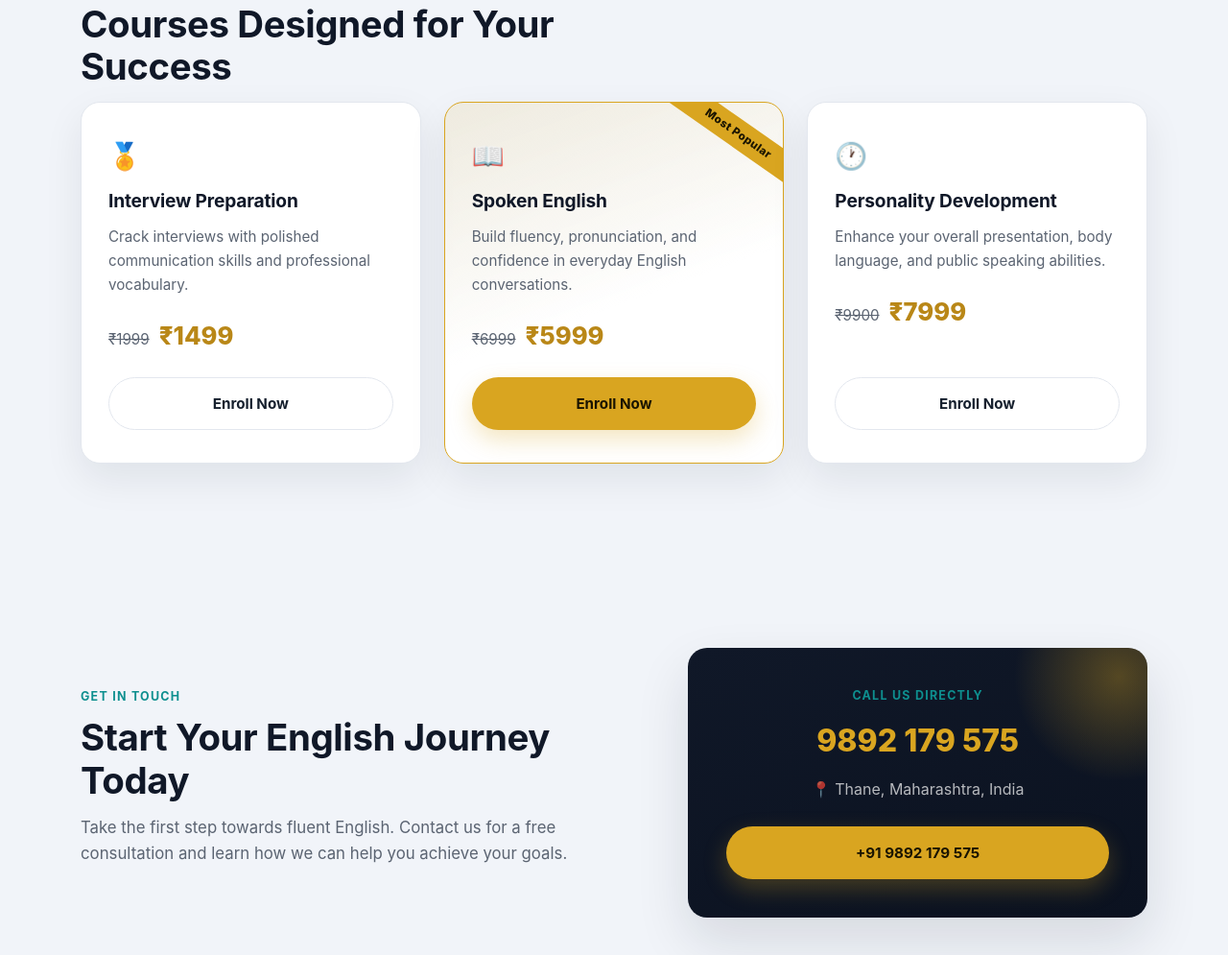
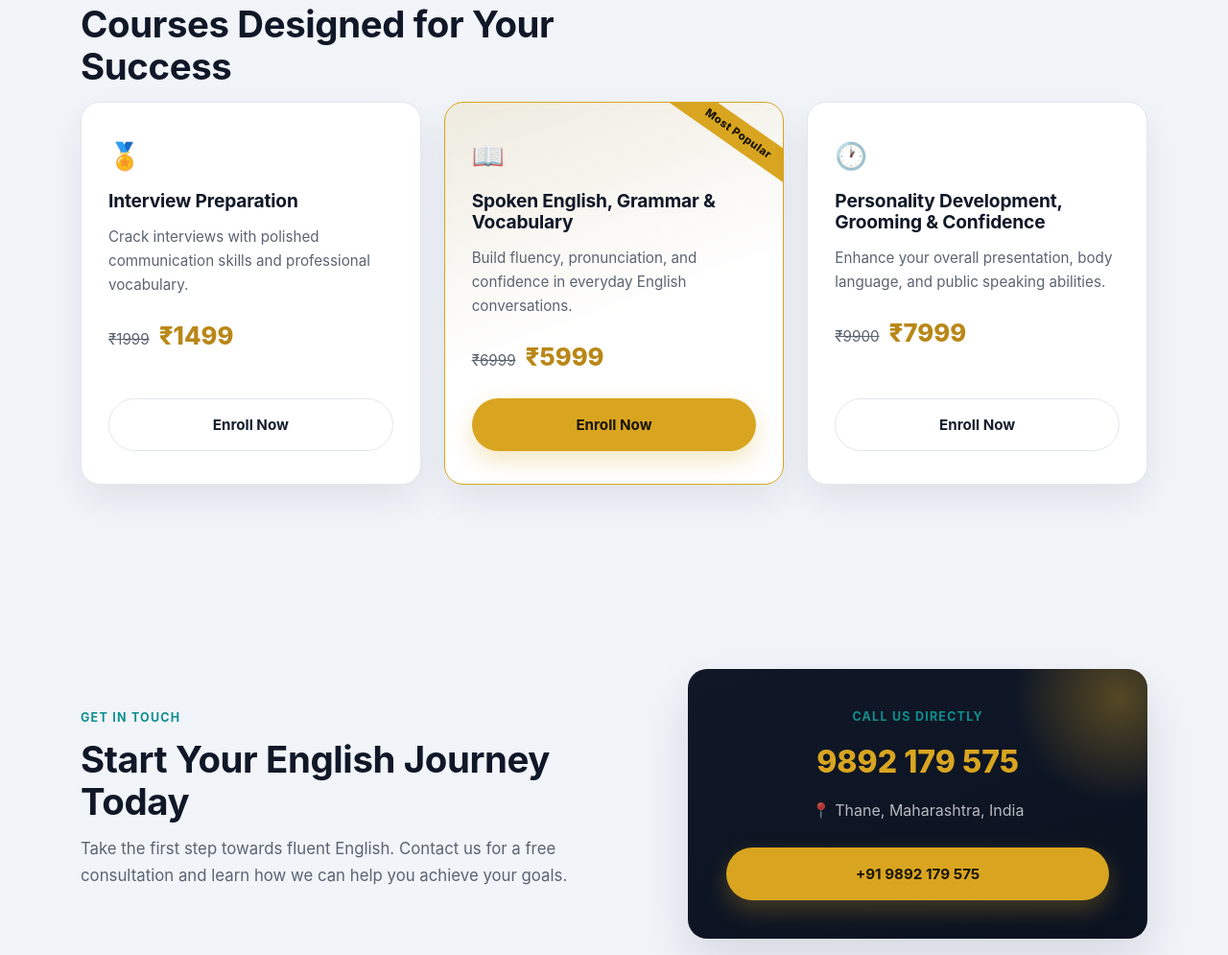
Before and after one commit to dc9575-droid/claude-static-site-test, a plain HTML site: page index.html in a window 1280 px wide. Shown: the part 1820-2815 px from the top of the page at 96% size. Drawn offline with Linux system fonts and the light colour scheme; a script that the page names is missing.

Commit message:
Expand Spoken English and Personality Development course titles

```diff
--- a/index.html
+++ b/index.html
@@ -133,7 +133,7 @@
         <article class="program-card featured">
           <span class="popular-ribbon">Most Popular</span>
           <span class="card-icon">📖</span>
-          <h3>Spoken English</h3>
+          <h3>Spoken English, Grammar &amp; Vocabulary</h3>
           <p>Build fluency, pronunciation, and confidence in everyday English conversations.</p>
           <div class="price"><span class="price-old">₹6999</span><span class="price-new">₹5999</span></div>
           <a class="btn btn-primary" href="tel:+919892179575">Enroll Now</a>
@@ -141,7 +141,7 @@
 
         <article class="program-card">
           <span class="card-icon">🕐</span>
-          <h3>Personality Development</h3>
+          <h3>Personality Development, Grooming &amp; Confidence</h3>
           <p>Enhance your overall presentation, body language, and public speaking abilities.</p>
           <div class="price"><span class="price-old">₹9900</span><span class="price-new">₹7999</span></div>
           <a class="btn btn-outline" href="tel:+919892179575">Enroll Now</a>
```
